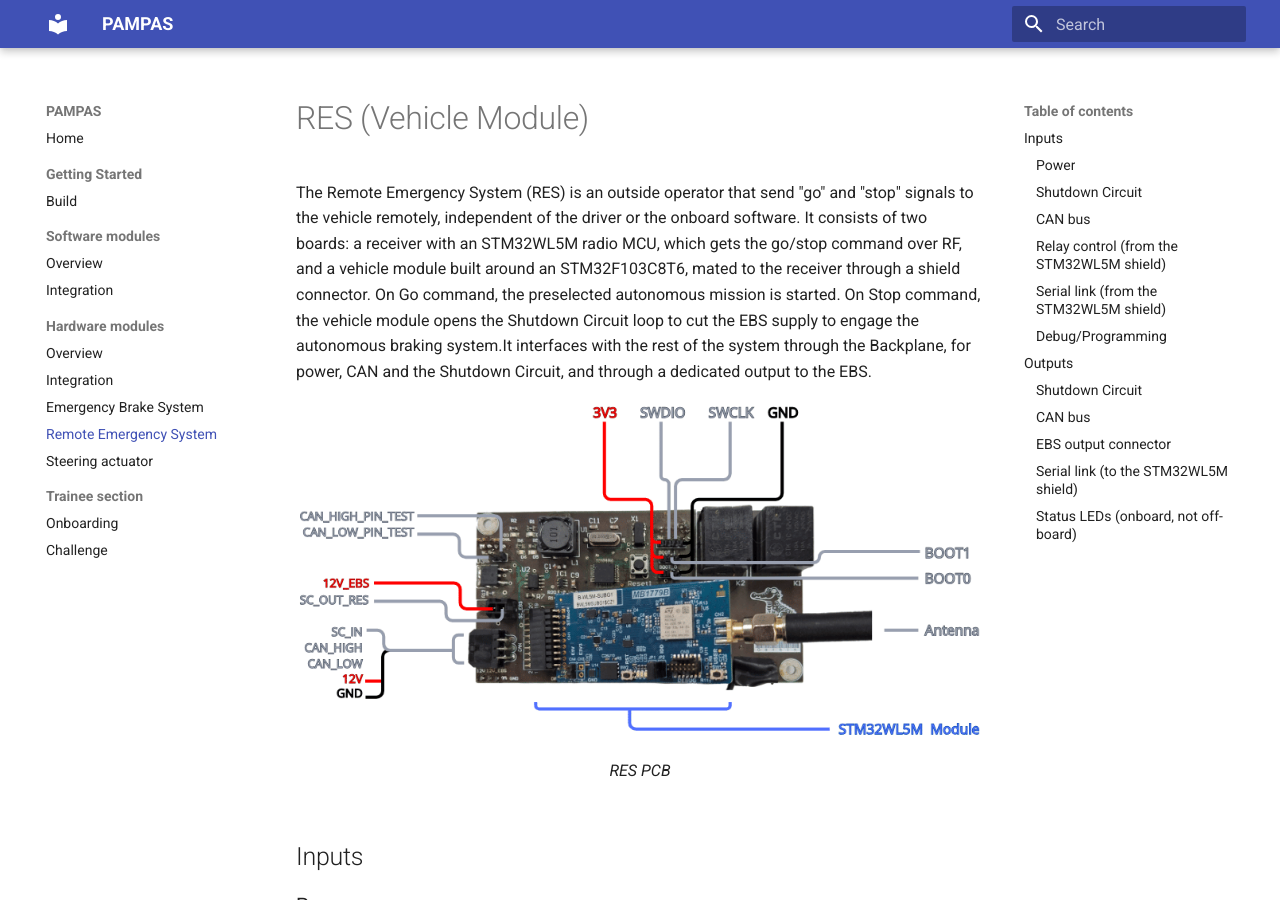
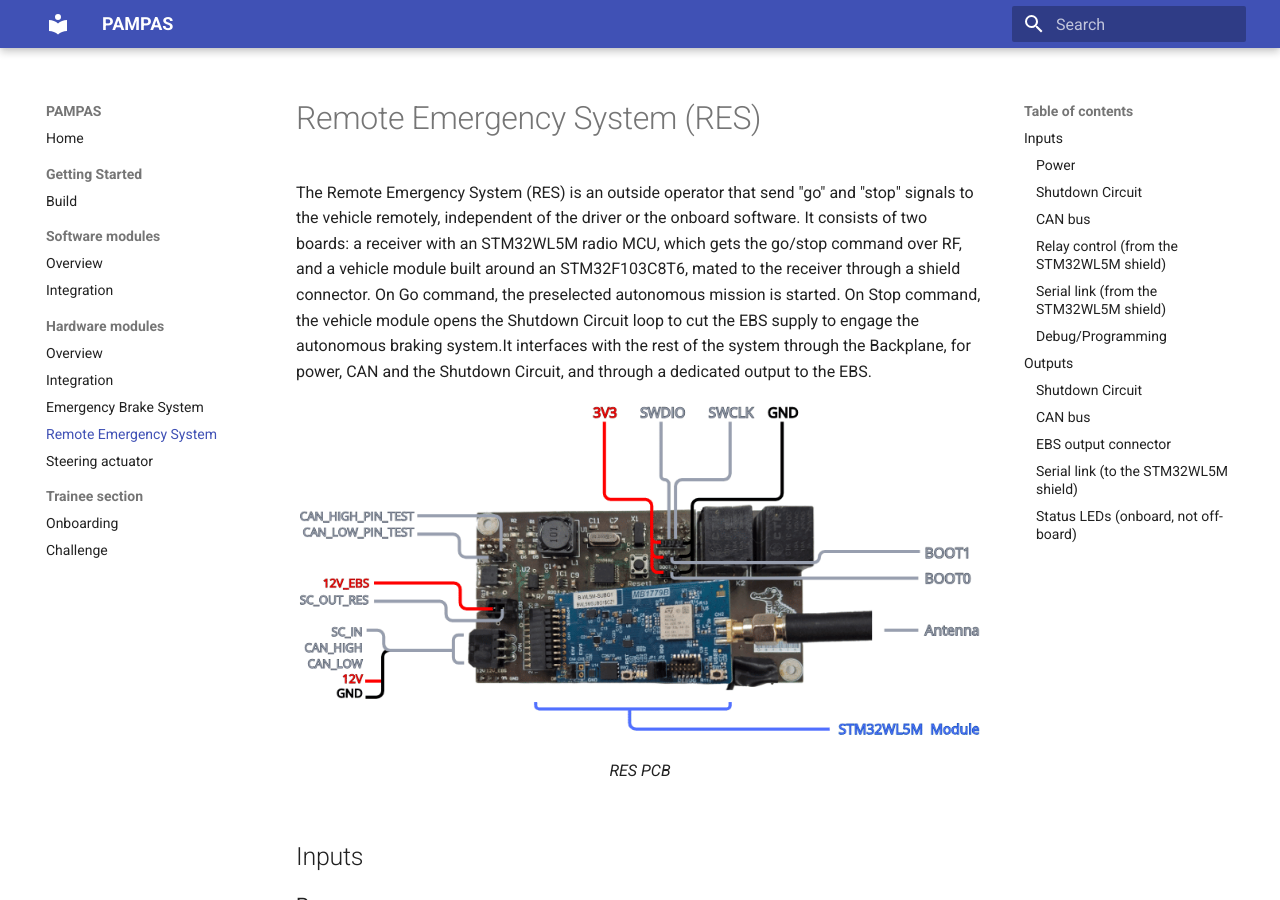
Before and after one commit to amperaufsc/pampas, an MkDocs documentation site: the page built from docs/hardware/res.md, in a window 1280 px wide and 900 px high. Built offline with MkDocs 1.6.1 and Material for MkDocs 9.7.7, drawn with Linux system fonts in a browser that asks for light colours; the version menu is left out.

Commit message:
fix: res page title

```diff
--- a/docs/hardware/res.md
+++ b/docs/hardware/res.md
@@ -1,4 +1,4 @@
-# RES (Vehicle Module)
+# Remote Emergency System (RES)
 
 The Remote Emergency System (RES) is an outside operator that send "go" and "stop" signals to the vehicle remotely, independent of the driver or the onboard software. It consists of two boards: a receiver with an STM32WL5M radio MCU, which gets the go/stop command over RF, and a vehicle module built around an STM32F103C8T6, mated to the receiver through a shield connector. On Go command, the preselected autonomous mission is started. On Stop command, the vehicle module opens the Shutdown Circuit loop to cut the EBS supply to engage the autonomous braking system.It interfaces with the rest of the system through the Backplane, for power, CAN and the Shutdown Circuit, and through a dedicated output to the EBS.
 
```
